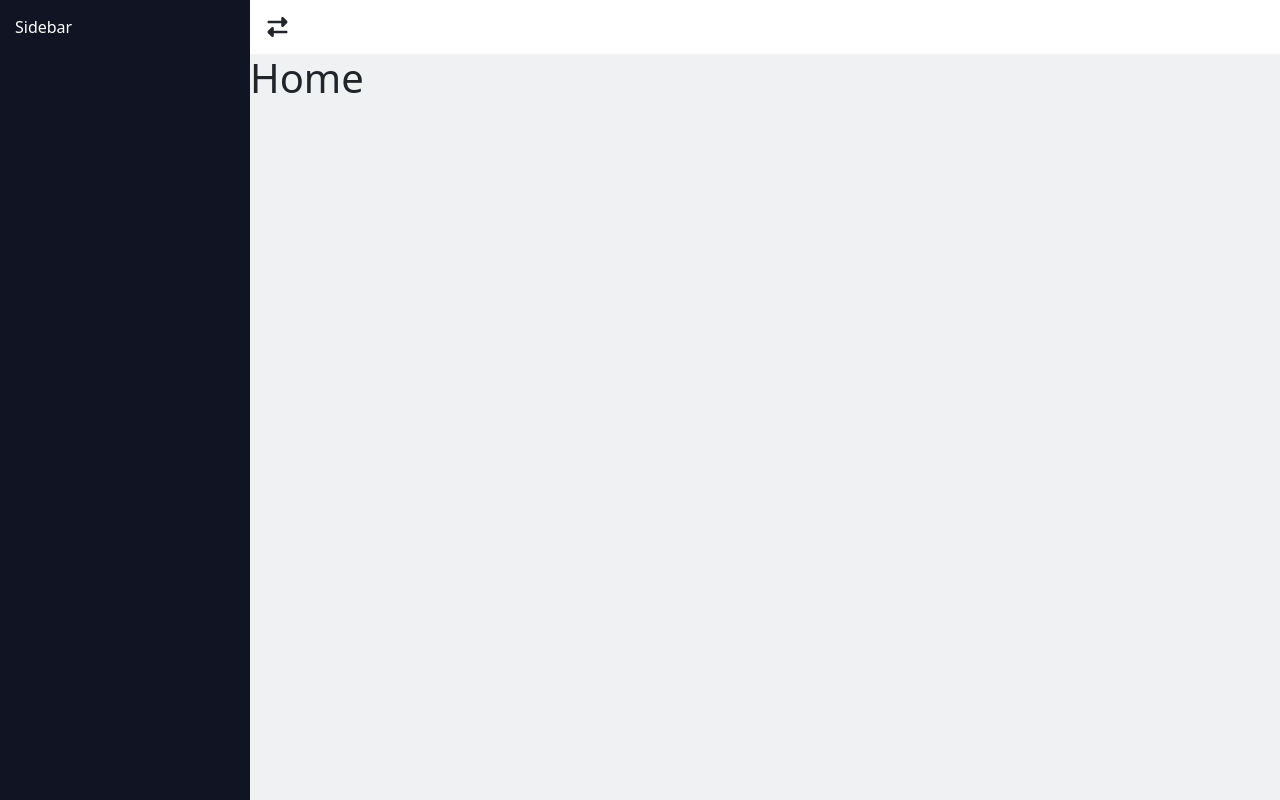
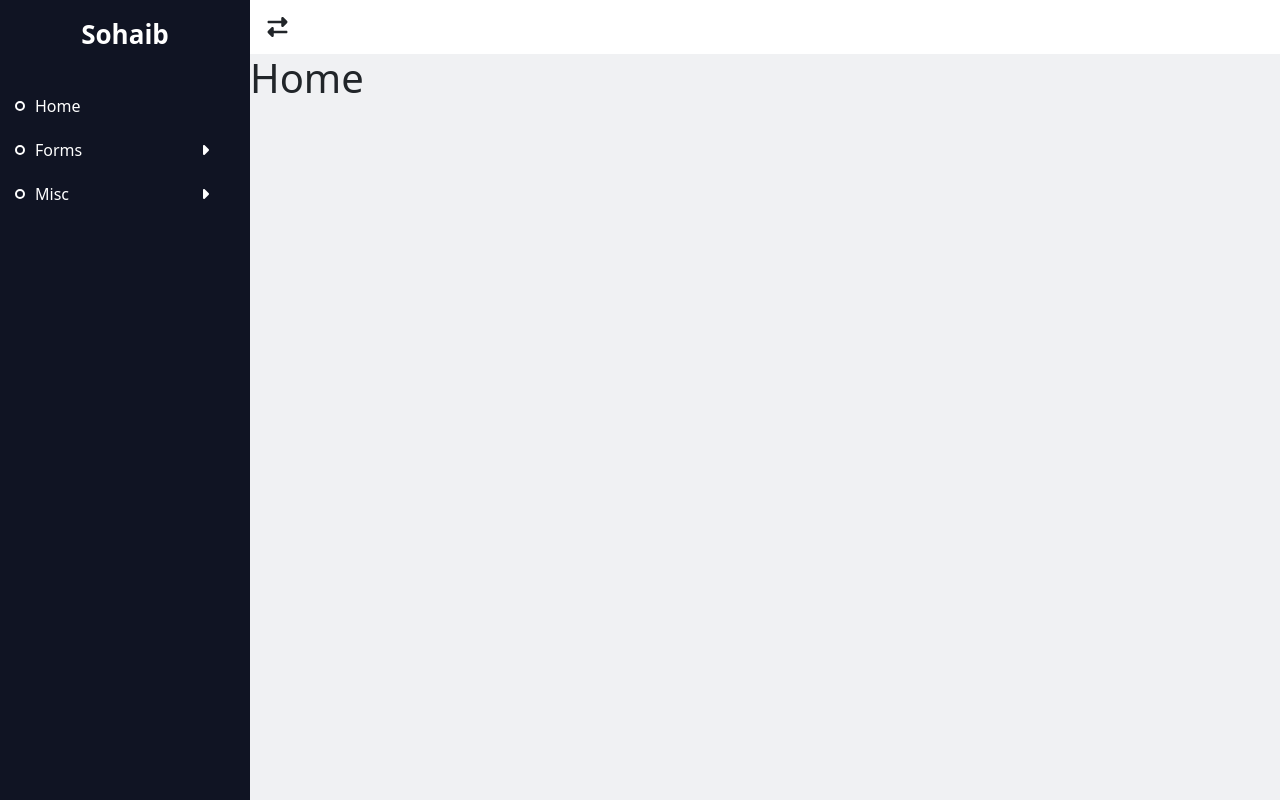
Before and after one commit to sohaib-essam/New-Ultimate-Front-End, a website: page Project/html/home.pug in a window 1280 px wide. Drawn offline with nearby package versions, Linux system fonts and the light colour scheme; files that its build step writes are made by us from their sources; files whose address does not match are found by name.

Commit message:
Finish Sidebar (Lessons [12 - 14])

```diff
--- a/Project/css/sass/layout/_sidebar.scss
+++ b/Project/css/sass/layout/_sidebar.scss
@@ -12,5 +12,72 @@
     &.no-sidebar {
       left: -250px;
     }
+    .logo {
+      font-weight: bold;
+      font-size: 26px;
+      margin-bottom: 30px;
+    }
+    .links {
+      li {
+        a {
+          color: #c5c5c5;
+          padding: 10px 20px;
+          display: block;
+          text-decoration: none;
+          transition: 0.3s;
+          &:hover {
+            color: #FFF;
+          }
+        }
+      }
+      > li {
+        > a {
+          position: relative;
+          color: #FFF;
+          display: flex;
+          align-items: center;
+          justify-content: space-between;
+          &::before {
+            content: "";
+            position: absolute;
+            left: 0;
+            top: 50%;
+            transform: translateY(-50%);
+            width: 10px;
+            height: 10px;
+            border-radius: 50%;
+            border: 2px solid #FFF;
+          }
+          &:hover {
+            padding-left: 25px;
+          }
+        }
+      }
+      .sub-links {
+        display: none;
+        position: relative;
+        &::before {
+          content: "";
+          position: absolute;
+          left: 3px;
+          top: 0;
+          width: 3px;
+          height: 100%;
+          background-color: #555;
+        }
+        a {
+          position: relative;
+          &:hover::before {
+            content: "";
+            position: absolute;
+            top: 0;
+            left: 3px;
+            width: 3px;
+            height: 100%;
+            background-color: #FFF;
+          }
+        }
+      }
+    }
   }
 }
--- a/Project/html/includes/layout/sidebar.pug
+++ b/Project/html/includes/layout/sidebar.pug
@@ -1 +1,20 @@
-.sidebar Sidebar
+.sidebar
+  .logo.text-center Sohaib
+  ul.links.list-unstyled
+    li: a(href="#") Home
+    li
+      a.toggle-sub-links(href="#")
+        | Forms
+        i.fa-solid.fa-caret-right.icon
+      ul.sub-links.list-unstyled
+        li: a(href="#") Input
+        li: a(href="#") Textarea
+        li: a(href="#") Checkbox
+        li: a(href="#") Radio
+    li
+      a.toggle-sub-links(href="#")
+        | Misc
+        i.fa-solid.fa-caret-right.icon
+      ul.sub-links.list-unstyled
+        li: a(href="#") Loading
+        li: a(href="#") Breadcrumbs
--- a/Project/js/script.js
+++ b/Project/js/script.js
@@ -3,4 +3,9 @@ $(function () {
   $(".toggler").on("click", function () {
     $(".page-content, .sidebar").toggleClass("no-sidebar")
   });
+
+  $(".toggle-sub-links").on('click', function (e) {
+      $(this).find(".icon").toggleClass("fa-caret-down fa-caret-right");
+      $(this).next(".sub-links").slideToggle();
+  })
 });
```
Also changed, not shown: Project/html/includes/scripts.pug (line endings or trailing spaces), dist/css/style.css, dist/home.html, dist/js/script.js, 1 other file.
